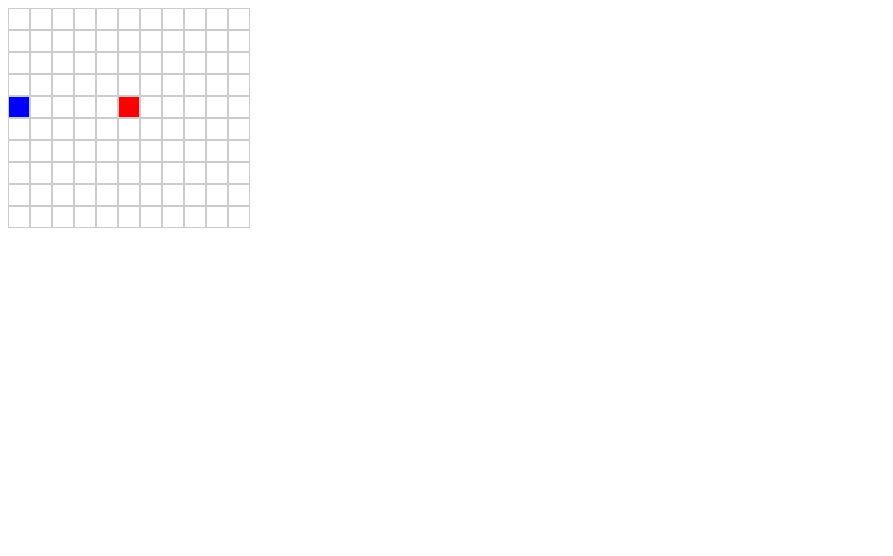
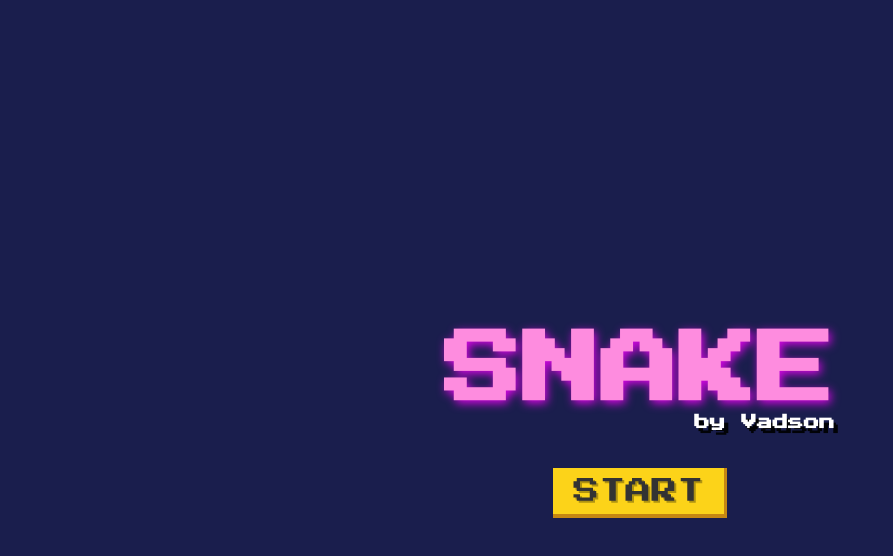
Before and after one commit to vadsonio/snake, a plain HTML site: page index.html in a window 1280 px wide. Shown: the whole page, without its empty margins (0-893 px from the left). Drawn offline with Linux system fonts and the light colour scheme.

Commit message:
first stable version

```diff
--- a/index.html
+++ b/index.html
@@ -5,25 +5,131 @@
 	<meta name="viewport" content="width=device-width, initial-scale=1.0">
 	<title>Snake.js</title>
 	<style>
+		@import url('https://fonts.googleapis.com/css2?family=Press+Start+2P&display=swap');
+		body{
+			font-family: 'Press Start 2P', cursive;
+		    margin: 0;
+		    padding: 0;
+		    height: 100vh;
+		    background: #1A1E4D;
+		}
+		.game-wrap{
+			height: 100%;
+		    display: flex;
+		    align-items: center;
+		    justify-content: center;
+		}
+		#snake_field{
+			position: relative;
+		    background: transparent;
+		}
+		#game-overlay{
+			position: absolute;
+		    top: 0;
+		    left: 0;
+		    width: 100%;
+		    height: 100%;
+		    display: flex;
+		    flex-direction: column;
+		    align-items: center;
+		    justify-content: center;
+		}
+		#game-overlay h1{
+			position: relative;
+			margin-bottom: 60px;
+		    font-size: 75px;
+		    color: #FE8CDF;
+    		text-shadow: 2px 3px 9px rgba(248,0, 255, .86);
+    		animation: 3s TitleBounce infinite;
+		}
+		@keyframes TitleBounce {
+    		0%, 100%{
+    			transform: scale(1.0);
+    		}
+    		50%{
+    			transform: scale(1.1);
+    		}
+		}
+		#game-overlay h1:after {
+		    content: "by Vadson";
+		    position: absolute;
+		    right: 0;
+		    bottom: -20px;
+		    font-size: 15px;
+		    text-shadow: 4px 4px 0px rgba(0,0,0,.90);
+		    color: #fff;
+		}
+		#game-overlay.hidden{
+			display: none;
+		}
+		#game_start{
+			font-family: 'Press Start 2P', cursive;
+		    padding: 10px 20px;
+		    font-size: 26px;
+		    border: none;
+		    color: #333;
+		    background: #FCD319;
+		    text-shadow: 2px 2px 0px rgb(0 0 0 / 30%);
+		    cursor: pointer;
+		    position: relative;
+		    border-bottom: 4px solid #C68712;
+		    border-right: 3px solid #C68712;
+		    transition: .3s;
+		}
 		.row{
 			display: flex;
 		}
 		.cell{
-			width: 20px;
-			height: 20px;
-			border: 1px solid #ccc;
+			width: 40px;
+			height: 40px;
+			border: 1px solid #ffc100;
+    		box-shadow: 0px 0px 12px rgba(255,242,33,.30);
 		}
 		.cell.active{
-			background: red;
+			position: relative;
+			background: #A5FD43;
+   			box-shadow: 0px 0px 10px rgba(94,247,102,1);
 		}
 		.cell.target{
-			background: blue;
+			background: #F77CFE;
+    		box-shadow: 2px 2px 9px rgba(223,12,218,.74);
+		}
+		.cell.active:after {
+		    content: "";
+		    display: block;
+		    position: absolute;
+		    top: 50%;
+		    left: 50%;
+		    transform: translate(-50%,-50%) rotate(45deg);
+		    width: 4px;
+		    height: 24px;
+		    background: #333;
+		}
+		.cell.active:before {
+		    content: "";
+		    display: block;
+		    position: absolute;
+		    top: 50%;
+		    left: 50%;
+		    transform: translate(-50%,-50%) rotate(135deg);
+		    width: 4px;
+		    height: 24px;
+		    background: #333;
 		}
 	</style>
+
 </head>
 <body>
+	<div class="game-wrap">
+		<div id="snake_field"></div>
+	</div>
 
-	<div id="snake_field"></div>
+	<div id="game-overlay">
+		<h1>SNAKE</h1>
+		<button id="game_start">
+			START
+		</button>
+	</div>
 
 	<script>
 		class Snake{
@@ -38,7 +144,7 @@
 					x: 5,
 					y: 5,
 					tailItems: []
-					// tailItems: [{x: 6, y: 5},{x: 7, y: 5},{x: 8, y: 5}]
+					// tailItems: [{x: 5, y: 6},{x: 5, y: 7},{x: 5, y: 8}]
 				}
 				this.targetOnField = {
 					show: false,
@@ -48,18 +154,20 @@
 					}
 				};
 				this.timer = '';
-				this.init();
 			}
 			init(){
+				this.hideOverlay();
 				this.createField();
+
+				this.startMove();
 				this.drawTarget();
-				this.startMove();
 
 				this.addButtonEvents();
 
 				this.startCounter();
-
-
+			}
+			hideOverlay(){
+				document.querySelector('#game-overlay').classList.add('hidden');
 			}
 			createField(){
 				for (let i = 0; i<this.height; i++) {
@@ -137,7 +245,7 @@
 			}
 
 			startCounter(){
-				// this.timer = setInterval(()=>this.startMove(), 400);
+				this.timer = setInterval(()=>this.startMove(), 400);
 			}
 
 			countSnakePos(prevPos){
@@ -183,37 +291,44 @@
 						snakeCoords.push(item);
 					})
 				}
-				let xRow = snakeCoords.map(item => item.x),
-					yRow = snakeCoords.map(item => item.y);
 
-				let arrOfWidth = [];
-				for(let i = 0; i <this.width; i++){
-					arrOfWidth.push(i);
-				}
-				let arrOfHeight = [];
-				for(let i = 0; i <this.height; i++){
-					arrOfHeight.push(i);
-				}
+				let matrix = [
+					[0,0,0,0,0,0,0,0,0,0,0],
+					[0,0,0,0,0,0,0,0,0,0,0],
+					[0,0,0,0,0,0,0,0,0,0,0],
+					[0,0,0,0,0,0,0,0,0,0,0],
+					[0,0,0,0,0,0,0,0,0,0,0],
+					[0,0,0,0,0,0,0,0,0,0,0],
+					[0,0,0,0,0,0,0,0,0,0,0],
+					[0,0,0,0,0,0,0,0,0,0,0],
+					[0,0,0,0,0,0,0,0,0,0,0],
+					[0,0,0,0,0,0,0,0,0,0,0]
+				];
 
-				let xRowEmpty = arrOfWidth.filter(item => !xRow.includes(item)),
-					yRowEmpty = arrOfHeight.filter(item => !yRow.includes(item));
+				snakeCoords.forEach(item => {
+					matrix[item.y][item.x] = 1;
+				});
 
-				console.log(xRowEmpty)
+				let emptyF = [];
 
-				let xRandom = xRowEmpty[Math.floor(Math.random()*xRowEmpty.length)],
-					yRandom = yRowEmpty[Math.floor(Math.random()*yRowEmpty.length)];
+				matrix.forEach((item, indexY) =>{
+					item.forEach((item2, indexX) => {
+						item2 !== 1 ? emptyF.push({indexY, indexX}) : ''
+					})
+				})
+				let randomTarget = emptyF[Math.floor(Math.random()*emptyF.length)]
 
-				console.log(xRandom, yRandom);
+				console.table(emptyF.length);
 
-				let targetXcell = document.querySelector(`[y-pos="${yRandom}"]`),
-					targetXYcell = targetXcell.querySelector(`[x-pos="${xRandom}"]`);
+				let targetXcell = document.querySelector(`[y-pos="${randomTarget.indexY}"]`),
+					targetXYcell = targetXcell.querySelector(`[x-pos="${randomTarget.indexX}"]`);
 
 				targetXYcell.classList.add('target');
 				this.targetOnField = {
 					show: true,
 					coords: {
-						x: xRandom,
-						y: yRandom
+						x: randomTarget.indexX,
+						y: randomTarget.indexY
 					}
 				};
 
@@ -240,7 +355,7 @@
 				}
 			}
 			detectBorder({x, y}){
-				if(x < 0 || y < 0){
+				if(x < 0 || y < 0 || x > this.width-1 || y > this.height-1){
 					clearInterval(this.timer);
 					return false;
 				}
@@ -248,7 +363,12 @@
 			}
 		}
 
-		let snake = new Snake();
+
+		let startButton = document.querySelector('#game_start');
+			startButton.addEventListener('click', () => {
+				let snake = new Snake();
+				snake.init();
+			});
 	</script>
 </body>
 </html>
```
